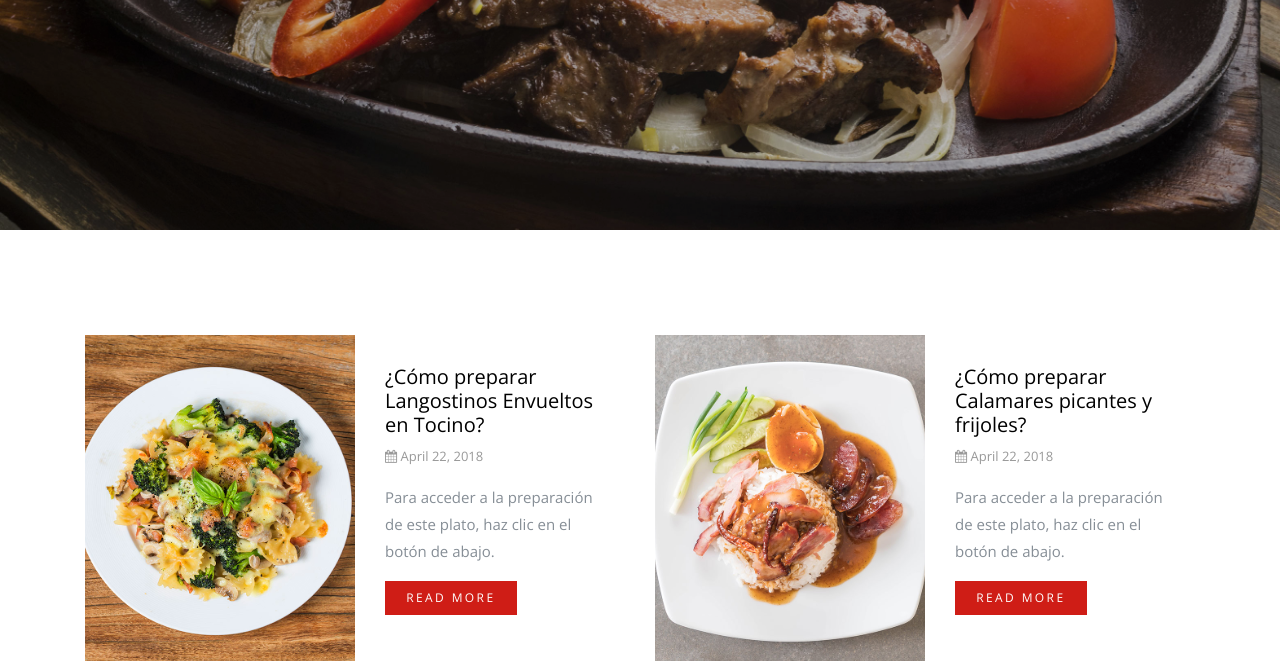
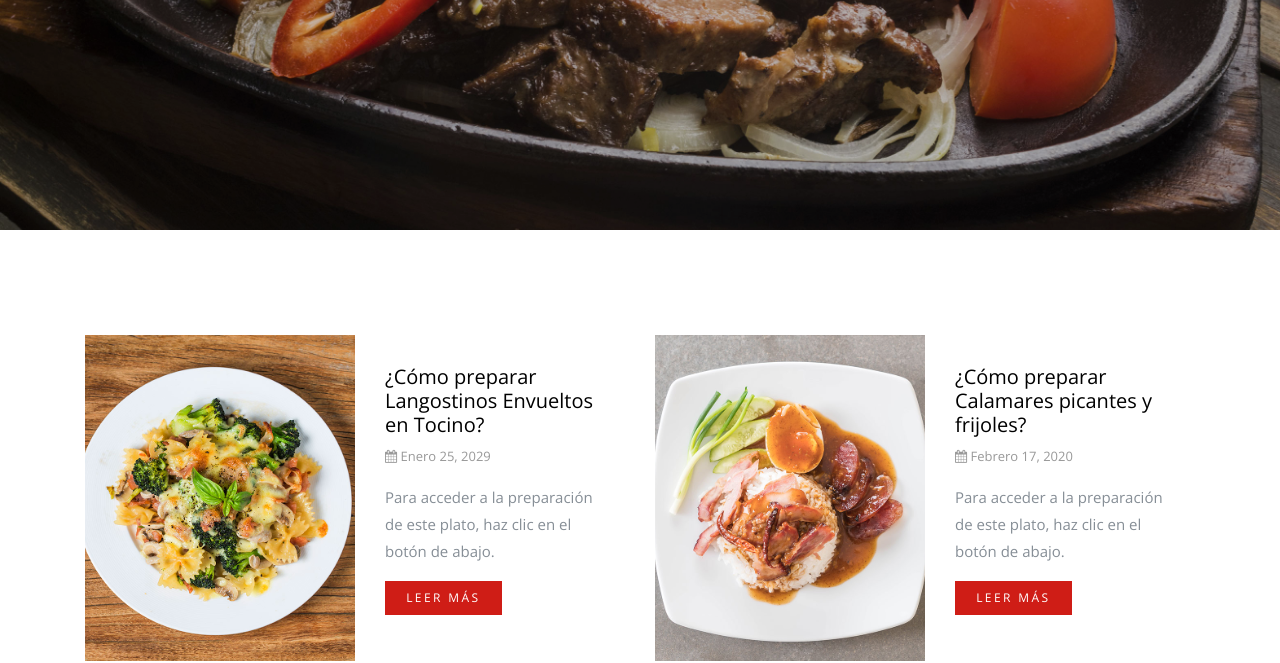
Before and after one commit to cesarangel325/project, a plain HTML site: page news.html in a window 1280 px wide. Shown: the part 320-983 px from the top of the page. Drawn offline with nearby package versions, Linux system fonts and the light colour scheme.

Commit message:
Recipes_4

```diff
--- a/news.html
+++ b/news.html
@@ -5,6 +5,7 @@
     <meta charset="utf-8">
     <meta name="viewport" content="width=device-width, initial-scale=1, shrink-to-fit=no">
 
+    <link rel="shortcut icon" href="https://cdn.sstatic.net/Sites/es/img/favicon.ico?v=a8def514be8a">
     <link href="https://fonts.googleapis.com/css?family=Open+Sans:300,400,700,800" rel="stylesheet">
     <link rel="stylesheet" href="css/bootstrap.css">
     <link rel="stylesheet" href="css/animate.css">
@@ -79,10 +80,10 @@
               <div class="text">
                 <h3>¿Cómo preparar Langostinos Envueltos en Tocino?</h3>
                 <p class="sched-time">
-                  <span><span class="fa fa-calendar"></span> April 22, 2018</span> <br>
+                  <span><span class="fa fa-calendar"></span> Enero 25, 2029</span> <br>
                 </p>
                 <p>Para acceder a la preparación de este plato, haz clic en el botón de abajo.</p>
-                <p><a href="single.html" class="btn btn-primary btn-sm">Read More</a></p>
+                <p><a href="single.html" class="btn btn-primary btn-sm">Leer Más</a></p>
               </div>
             </div>
           </div>
@@ -92,10 +93,10 @@
               <div class="text">
                 <h3>¿Cómo preparar Calamares picantes y frijoles?</h3>
                 <p class="sched-time">
-                  <span><span class="fa fa-calendar"></span> April 22, 2018</span> <br>
+                  <span><span class="fa fa-calendar"></span> Febrero 17, 2020</span> <br>
                 </p>
                 <p>Para acceder a la preparación de este plato, haz clic en el botón de abajo.</p>
-                <p><a href="single.html" class="btn btn-primary btn-sm">Read More</a></p>
+                <p><a href="single.html" class="btn btn-primary btn-sm">Leer Más</a></p>
               </div>
             </div>
           </div>
```
